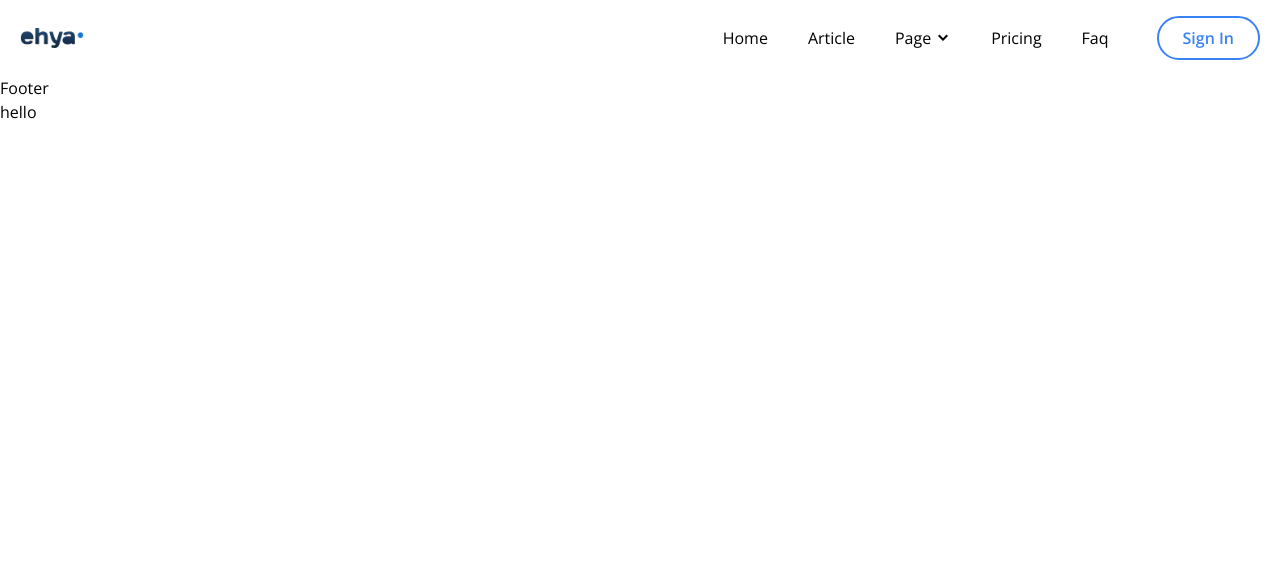
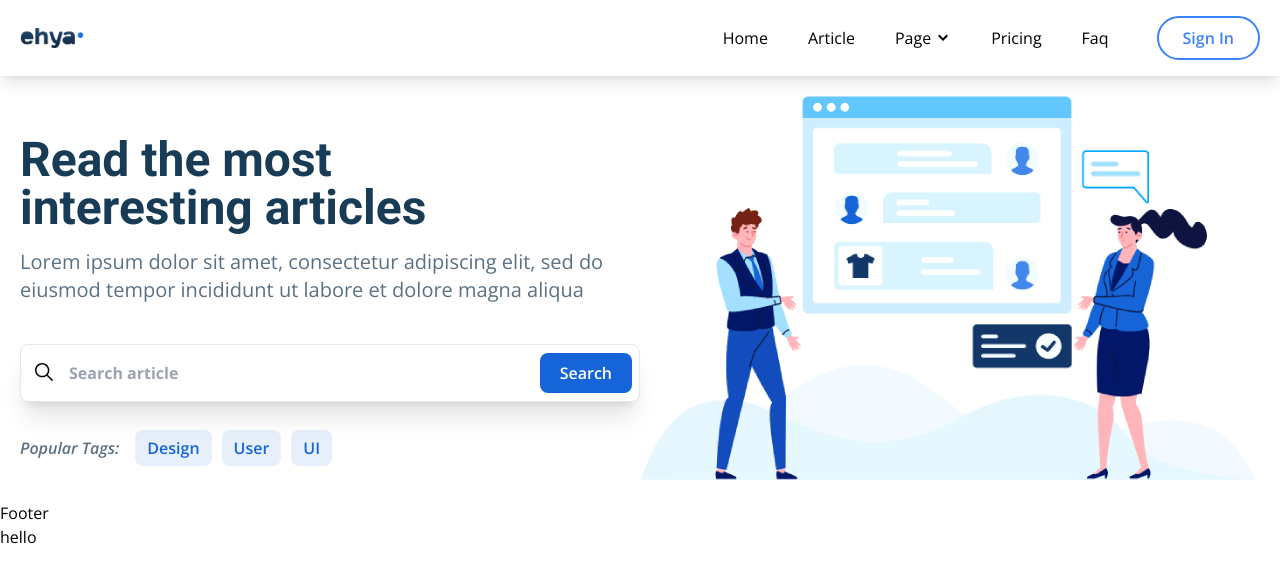
Before and after one commit to navedkhan012/blog, a React (Create React App) app in the folder frontend/: page / in a window 1280 px wide. Shown: the top 582 px of the page. Built offline with nearby package versions, Linux system fonts and the light colour scheme.

Commit message:
5 banner and part

```diff
--- a/frontend/src/App.js
+++ b/frontend/src/App.js
@@ -1,5 +1,5 @@
 import "./App.css";
-import Home from "./pages/Home";
+import Home from "./pages/home/Home";
 
 function App() {
   return (
--- a/frontend/src/components/Header.js
+++ b/frontend/src/components/Header.js
@@ -73,7 +73,7 @@
   };
 
   return (
-    <div>
+    <section className=" sticky left-0 right-0 top-0 z-50 bg-white shadow-lg">
       <header className=" container mx-auto px-5 flex  justify-between py-4 items-center">
         <div>
           <img className="w-16" src={images.logo} alt="logo" />
@@ -105,7 +105,7 @@
           </button>
         </div>
       </header>
-    </div>
+    </section>
   );
 };
 
--- a/frontend/src/constants/images.js
+++ b/frontend/src/constants/images.js
@@ -1,7 +1,9 @@
 import logo from "../assets/logo.png";
+import hero from "../assets/hero.png";
 
 const images = {
   logo,
+  hero,
 };
 
 export default images;
--- a/frontend/src/pages/Home.js
+++ b/frontend/src/pages/home/Home.js
@@ -1,5 +1,6 @@
 import React from "react";
-import MainLayout from "../components/MainLayout";
+import MainLayout from "../../components/MainLayout";
+import Hero from "./container/Hero";
 
 /**
  * @author
@@ -9,7 +10,9 @@
 const Home = (props) => {
   return (
     <div>
-      <MainLayout></MainLayout>
+      <MainLayout>
+        <Hero></Hero>
+      </MainLayout>
     </div>
   );
 };
--- /dev/null
+++ b/frontend/src/pages/home/container/Hero.js
@@ -0,0 +1,58 @@
+import React from "react";
+import { images } from "../../../constants";
+import { IoIosSearch } from "react-icons/io";
+
+/**
+ * @author
+ * @function Hero
+ **/
+
+const Hero = (props) => {
+  return (
+    <section className="container mx-auto flex flex-col px-5 py-5 lg:flex-row">
+      <div className="mt-10 lg:w-1/2">
+        <h1 className=" font-roboto text-3xl text-center font-bold text-dark-soft md:text-5xl lg:text-left lg:max-w-[540px]">
+          Read the most interesting articles
+        </h1>
+        <p className=" text-dark-light mt-4 text-center md:text-xl lg:text-left">
+          Lorem ipsum dolor sit amet, consectetur adipiscing elit, sed do
+          eiusmod tempor incididunt ut labore et dolore magna aliqua
+        </p>
+        <div className="flex flex-col gap-y-2 mt-10 relative">
+          <div className="relative w-full">
+            <IoIosSearch className=" absolute left-3 top-7 -translate-y-1/2 w-6 h-6" />
+            <input
+              type="text"
+              className=" font-bold  text-dark-soft rounded-lg pl-12 pr-3 w-full py-3 focus:outline-none md:py-4 shadow-xl border "
+              placeholder="Search article"
+            />
+          </div>
+          <button className="w-full bg-primary text-white font-semibold rounded-lg px-5 py-3 md:absolute md:right-2 md:top-1/2 md:-translate-y-1/2  md:w-fit md:py-2">
+            Search
+          </button>
+        </div>
+        <div className="flex mt-4 flex-col lg:flex-row lg:flex-nowrap lg:gap-x-4 lg:mt-7 items-center">
+          <span className=" text-dark-light font-semibold italic ">
+            Popular Tags:
+          </span>
+          <ul className="flex flex-wrap gap-x-2.5 gap-y-2.5 ">
+            <li className=" rounded-lg bg-primary bg-opacity-10 px-3 py-1.5 text-primary font-semibold">
+              Design
+            </li>
+            <li className=" rounded-lg bg-primary bg-opacity-10 px-3 py-1.5 text-primary font-semibold">
+              User
+            </li>
+            <li className=" rounded-lg bg-primary bg-opacity-10 px-3 py-1.5 text-primary font-semibold">
+              UI
+            </li>
+          </ul>
+        </div>
+      </div>
+      <div className=" hidden lg:block lg:1/2">
+        <img src={images.hero} alt="banner" className=" w-full" />
+      </div>
+    </section>
+  );
+};
+
+export default Hero;
--- a/frontend/tailwind.config.js
+++ b/frontend/tailwind.config.js
@@ -6,6 +6,7 @@
       colors: {
         primary: "#1565D8",
         dark: {
+          light: "#5A7184",
           hard: "#0D2436",
           soft: "#183B56",
         },
```
Also changed, not shown: frontend/src/assets/hero.png (added), 1 other file (tests, documents, lock files or other folders).
